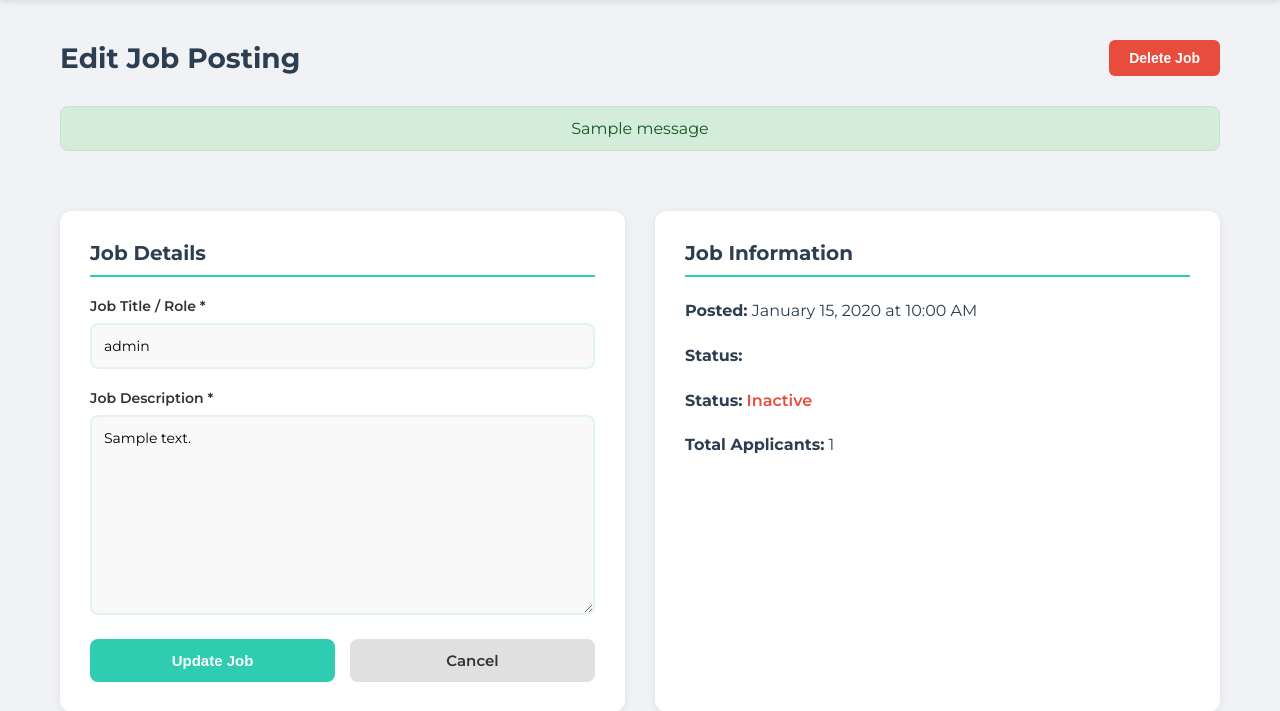
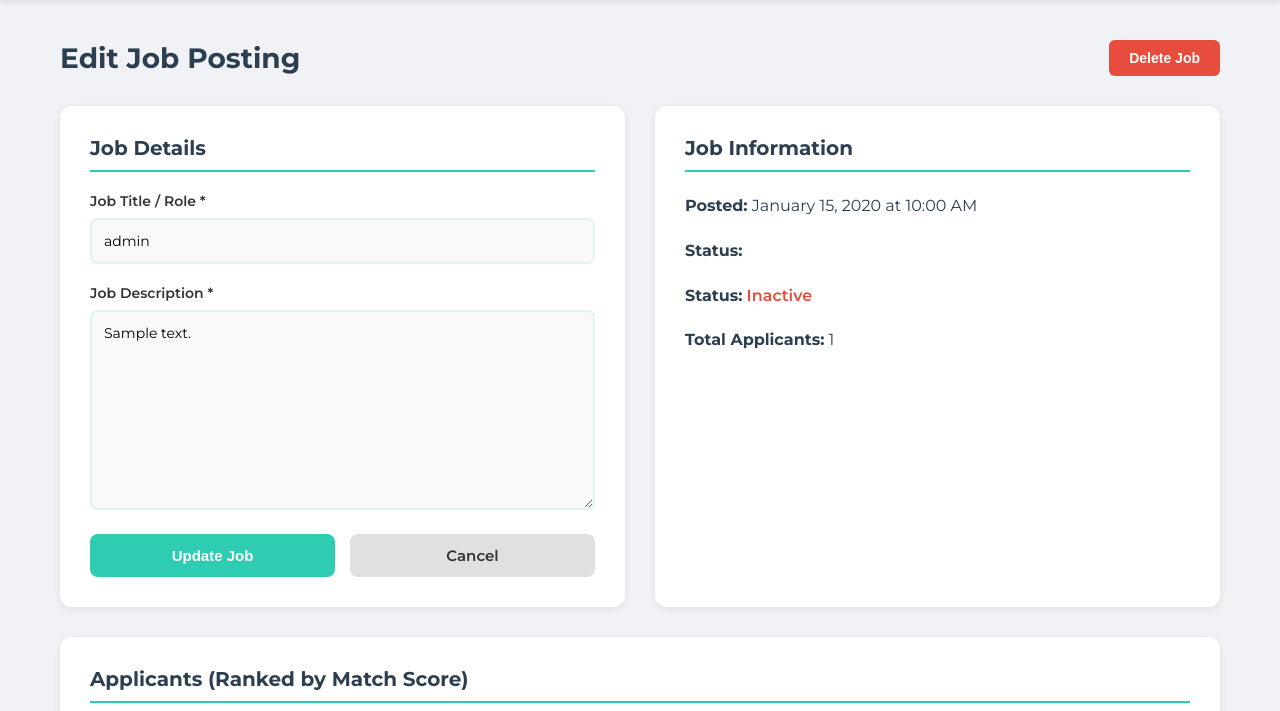
Before and after one commit to Mhirooo/Thesis_prototype, a Python web app: template app/templates/edit_job.html in a window 1280 px wide. Shown: the part 74-785 px from the top of the page. Run offline with Jinja, Linux system fonts and the light colour scheme; the template is opened without the code that fills it: most values are stand-ins (such as "Sample title", 1, 10 or a date in 2020); one stand-in notice (Sample message) is shown.

Commit message:
Deploying to gh-pages from @ Mhirooo/Thesis_prototype@5461af1f3fe8fd23ff82474d6231df760311f3b6 🚀

```diff
--- a/app/templates/edit_job.html
+++ b/app/templates/edit_job.html
@@ -106,30 +106,6 @@
       color: #2c3e50;
       border-bottom: 2px solid #2eccb0;
       padding-bottom: 10px;
-    }
-
-    .flash-messages {
-      margin-bottom: 20px;
-      grid-column: span 2;
-    }
-
-    .flash-message {
-      padding: 12px;
-      border-radius: 8px;
-      margin-bottom: 10px;
-      text-align: center;
-    }
-
-    .flash-success {
-      background-color: #d4edda;
-      color: #155724;
-      border: 1px solid #c3e6cb;
-    }
-
-    .flash-error {
-      background-color: #f8d7da;
-      color: #721c24;
-      border: 1px solid #f5c6cb;
     }
 
     .form-group {
@@ -361,17 +337,6 @@
     </div>
 
     <div class="content-grid">
-      <!-- Flash Messages -->
-      {% with messages = get_flashed_messages(with_categories=true) %}
-        {% if messages %}
-          <div class="flash-messages">
-            {% for category, message in messages %}
-              <div class="flash-message flash-{{ category }}">{{ message }}</div>
-            {% endfor %}
-          </div>
-        {% endif %}
-      {% endwith %}
-
       <!-- Edit Job Form -->
       <div class="card">
         <h2>Job Details</h2>
```
